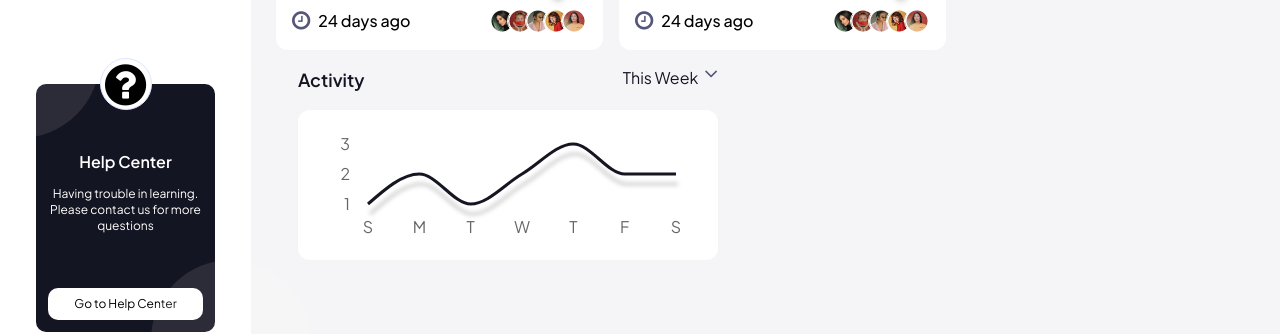
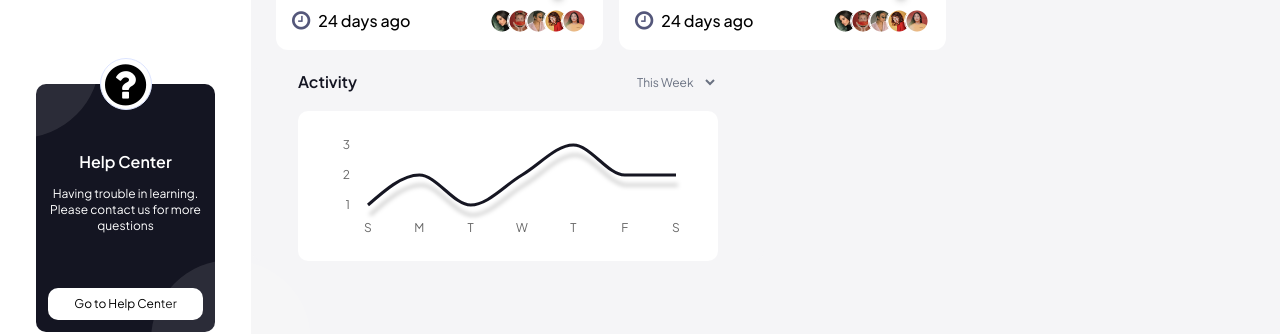
Before and after one commit to Evans-Asiedu/task-management, a React (Vite) app: page / in a window 1280 px wide. Shown: the part 432-766 px from the top of the page. Built offline with nearby package versions, Linux system fonts and the light colour scheme.

Commit message:
Fixes bug of Activity Tracker Comp

```diff
--- a/src/components/ActivityTracker.jsx
+++ b/src/components/ActivityTracker.jsx
@@ -16,11 +16,11 @@ const data = [
 const CustomTooltip = ({ active, payload }) => {
   if (active && payload && payload.length) {
     return (
-      <div className=" w-[65px] bg-secondary-500 py-1 px-2 rounded-lg relative ">
-        <p className="text-primary-0">
+      <div className="flex justify-center w-[60px] bg-secondary-500 py-1 rounded-r-1 relative ">
+        <p className="text-primary-0 text-sm">
           {payload[0].value} Task
         </p>
-        <div className="w-[20px] h-[20px] absolute left-6 top-4 rotate-45 -z-10 bg-secondary-500"></div>
+        <div className="w-[20px] h-[20px] absolute left-5 top-3 rotate-45 -z-10 bg-secondary-500"></div>
       </div>
     );
   }
@@ -59,21 +59,26 @@ const ActivityTracker = () => {
     return () => window.removeEventListener("resize", handleResize);
   }, []);
 
+
+
   return (
 
     <>
-      <div className="mt-4 w-full max-w-md md:max-w-lg h-auto bg-n-1 flex flex-col justify-evenly items-center gap-4  rounded-r-1"
+      <div className="mt-4 w-full max-w-md md:max-w-lg h-auto bg-n-1 flex flex-col justify-evenly items-center gap-3  rounded-r-1"
         ref={chartContainerRef}
       >
-        <div className="w-full max-w-[420px] flex justify-between">
-          <h2 className="text-lg font-semibold text-secondary-500">Activity</h2>
+        <div className="w-full max-w-[420px] flex justify-between items-center">
+          <h2 className="text-base font-semibold text-secondary-500">Activity</h2>
           <div className="flex items-start justify-center gap-1.5">
-            <p className="text-secondary-500">This Week</p>
-            <i className="fa fa-angle-down fa-lg text-secondary-400 "></i>
+            <select className=" w-full border-none outline-none text-xs p-2 rounded-r-1 text-gray-500">
+              <option value="This Week">This Week</option>
+              <option value="This Week">Today</option>
+            </select>
+
           </div>
         </div>
 
-        <div className="pt-6 pb-4 pr-8 w-full max-w-[420px] h-[150px] bg-primary-0 rounded-xl">
+        <div className="pt-6 pb-4 pr-8 w-full max-w-[420px] h-[150px] bg-primary-0 rounded-r-1">
           <ResponsiveContainer width="100%" height="100%">
             <LineChart
               data={data}
@@ -92,8 +97,13 @@ const ActivityTracker = () => {
                 </filter>
               </defs>
 
-              <XAxis dataKey="day" interval={xAxisInterval} axisLine={false} tickLine={false} padding={{ left: 10 }} />
-              <YAxis tickCount={4} interval={0} domain={[1, 'dataMax']} allowDecimals={false} axisLine={false} tickLine={false} padding={{ bottom: 10 }} />
+              <XAxis dataKey="day" interval={xAxisInterval} axisLine={false} tickLine={false} padding={{ left: 10 }} tick={{
+                fontSize: 12, // Set font size for X-axis labels
+              }} />
+
+              <YAxis tickCount={4} interval={0} domain={[1, 'dataMax']} allowDecimals={false} axisLine={false} tickLine={false} padding={{ bottom: 10 }} tick={{
+                fontSize: 12, // Set font size for X-axis labels
+              }} />
               <Tooltip content={<CustomTooltip />} cursor={false} position={tooltipPosition} />
 
               <Line type="monotone" dataKey="tasks" stroke={"var(--color-secondary-500)"}
```
